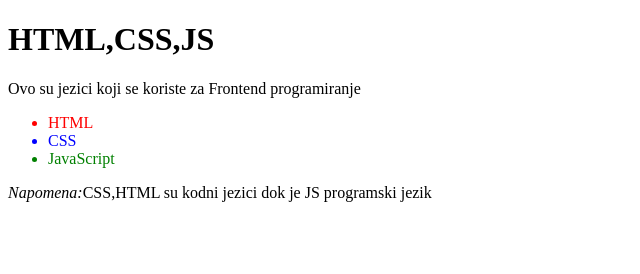
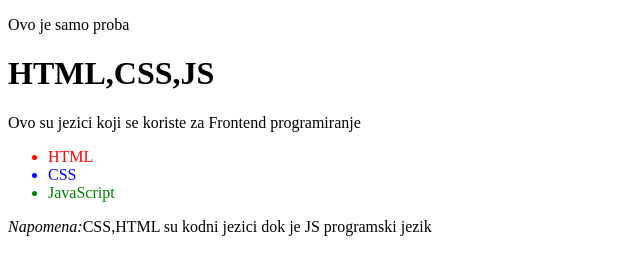
Before and after one commit to bojko994/front-end-development, a plain HTML site: page index.html in a window 1280 px wide. Shown: the whole page, without its empty margins (0-640 px from the left). Drawn offline with Linux system fonts and the light colour scheme.

Commit message:
New Paragraph Added

```diff
--- a/index.html
+++ b/index.html
@@ -5,6 +5,7 @@
 	<meta charset="utf-8">
 </head>
 <body>
+	<p>Ovo je samo proba</p>
 	<h1>HTML,CSS,JS</h1>
 	<p>Ovo su jezici koji se koriste za Frontend programiranje</p>
 	<ul>
```
